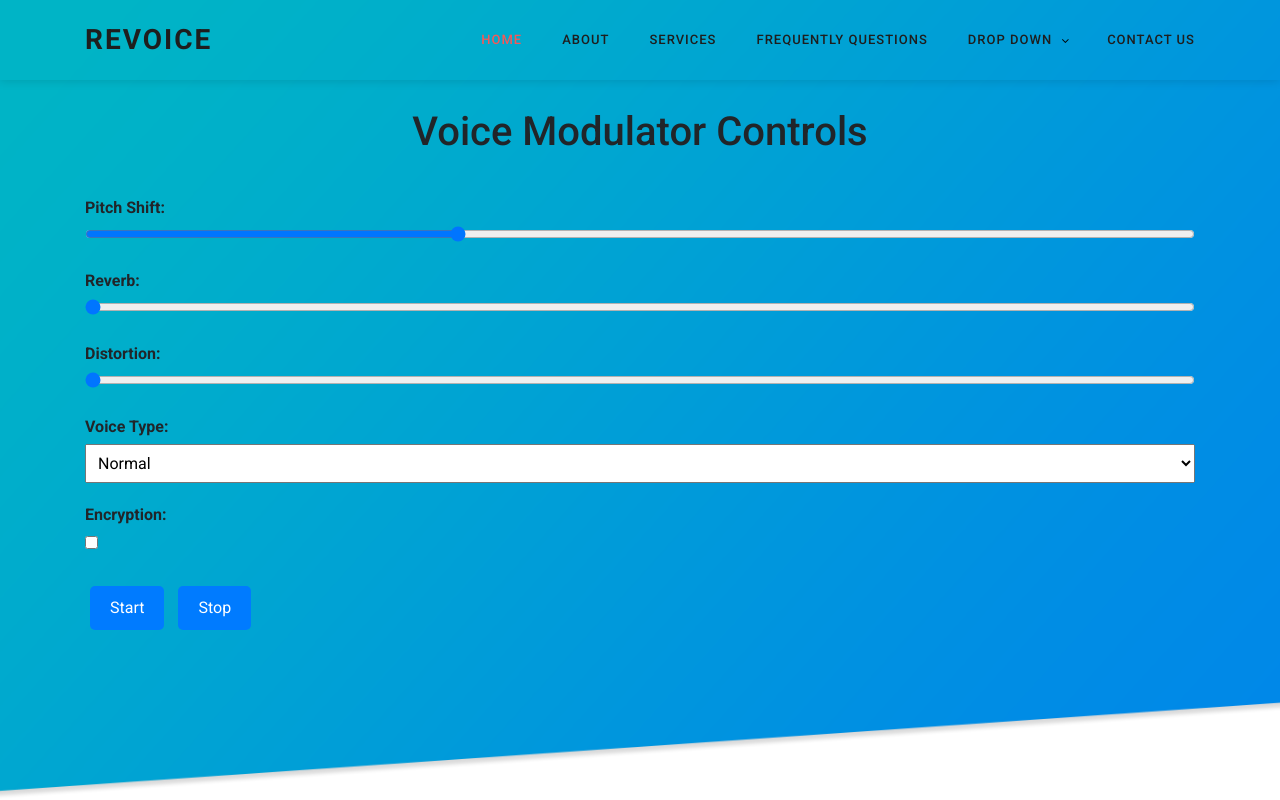
After one commit to AnjaliRawatAR/Jovac-real-time-voice-modulation, a Flask app: page /voice-modulator in a window 1280 px wide. The commit adds this page. Run offline with Flask 3, Linux system fonts and the light colour scheme; parts of the project's set-up code (start-up, migrations or seed data) failed here and were passed over; some libraries are stand-ins or nearby versions.

Commit message:
changes in login, app.py and addition of dashboard.html and voice_modulator.py

```diff
--- a/app.py
+++ b/app.py
@@ -36,9 +36,21 @@ class Employee(db.Model):
 @app.route('/')
 def home():
     return render_template('index.html')
+
 @app.route('/login')
 def login():
+    if request.method == 'POST':
+        name = request.form['name']
+        email = request.form['email']
+        password = request.form['password']
+        # Here, you should add code to verify user credentials
+        # For now, we assume the login is successful
+        return redirect(url_for('dashboard'))
     return render_template('Login.html')
+
+@app.route('/voice-modulator')
+def voice_modulator():
+    return render_template('dashboard.html')
 
 
 @app.route('/logout')
@@ -89,6 +101,7 @@ def index():
     profiles = Employee.query.all()
     return render_template('profiles.html', profiles=profiles)
 
+
 @app.route('/signup2', methods=['POST'])
 def signup2():
     name = request.form.get('name')
--- /dev/null
+++ b/static/css/custom-modulator.css
@@ -0,0 +1,46 @@
+/* Custom styles for the Voice Modulator page */
+
+#voice-modulator {
+    padding: 60px 0;
+}
+
+#voice-modulator h2 {
+    text-align: center;
+    margin-bottom: 40px;
+    font-size: 2.5rem;
+}
+
+#voice-modulator .form-group {
+    margin-bottom: 20px;
+}
+
+#voice-modulator label {
+    display: block;
+    margin-bottom: 5px;
+    font-weight: bold;
+}
+
+#voice-modulator input[type="range"] {
+    width: 100%;
+}
+
+#voice-modulator select {
+    width: 100%;
+    padding: 8px;
+}
+
+#voice-modulator button {
+    display: inline-block;
+    margin: 10px 5px;
+    padding: 10px 20px;
+    font-size: 16px;
+    color: #fff;
+    background-color: #007bff;
+    border: none;
+    border-radius: 5px;
+    cursor: pointer;
+}
+
+#voice-modulator button:hover {
+    background-color: #0056b3;
+}
--- /dev/null
+++ b/templates/dashboard.html
@@ -0,0 +1,189 @@
+<!DOCTYPE html>
+<html lang="en">
+<head>
+    <meta charset="utf-8">
+    <meta name="viewport" content="width=device-width, initial-scale=1, shrink-to-fit=no">
+    <meta name="description" content="">
+    <meta name="author" content="Template Mo">
+    <link href="https://fonts.googleapis.com/css?family=Roboto:100,300,400,500,700,900" rel="stylesheet">
+    <title>Revoice: Voice Modulator</title>
+    <!-- Additional CSS Files -->
+    <link rel="stylesheet" type="text/css" href="../static/css/bootstrap.min.css">
+    <link rel="stylesheet" type="text/css" href="../static/css/font-awesome.css">
+    <link rel="stylesheet" type="text/css" href="../static/css/templatemo-art-factory.css">
+    <link rel="stylesheet" type="text/css" href="../static/css/owl-carousel.css">
+    <!-- Custom CSS -->
+    <link rel="stylesheet" type="text/css" href="../static/css/custom-modulator.css">
+    <style>
+        /* Navbar Styles */
+header.header-area {
+    background-color: rgba(255, 255, 255, 0.5); /* Semi-transparent white background */
+    background: none; /* Remove any default background */
+    box-shadow: none; /* Remove any default shadow */
+}
+
+/* Navbar links and logo */
+header .logo a,
+header .nav li a {
+    color: #000; /* Set text color */
+}
+
+header .nav li a:hover {
+    color: #007bff; /* Change text color on hover */
+}
+
+/* Ensure the navbar remains sticky */
+header.header-area {
+    position: fixed;
+    width: 100%;
+    top: 0;
+    left: 0;
+    z-index: 1000;
+}
+body {
+    background-image: url('../static/images/banner-bg.png');
+    background-size: cover; /* Ensure the image covers the entire page */
+    background-repeat: no-repeat; /* Prevent tiling */
+    background-position: center center; /* Center the image */
+    background-attachment: fixed; /* Keep the image fixed during scroll */
+    margin: 0;
+    padding: 0;
+    height: 100vh; /* Full viewport height */
+}
+    </style>
+</head>
+<body>
+    <!-- ***** Preloader Start ***** -->
+    <div id="preloader">
+        <div class="jumper">
+            <div></div>
+            <div></div>
+            <div></div>
+        </div>
+    </div>
+    <!-- ***** Preloader End ***** -->
+
+    <!-- ***** Header Area Start ***** -->
+    <header class="header-area header-sticky">
+        <div class="container">
+            <div class="row">
+                <div class="col-12">
+                    <nav class="main-nav">
+                        <!-- ***** Logo Start ***** -->
+                        <a href="#" class="logo">ReVoice</a>
+                        <!-- ***** Logo End ***** -->
+                        <!-- ***** Menu Start ***** -->
+                        <ul class="nav">
+                            <li class="scroll-to-section"><a href="{{ url_for('home') }}" class="active">Home</a></li>
+                            <li class="scroll-to-section"><a href="#about">About</a></li>
+                            <li class="scroll-to-section"><a href="#services">Services</a></li>
+                            <li class="scroll-to-section"><a href="#frequently-question">Frequently Questions</a></li>
+                            <li class="submenu">
+                                <a href="javascript:;">Drop Down</a>
+                                <ul>
+                                    <li><a href="">About Us</a></li>
+                                    <li><a href="">Features</a></li>
+                                    <li><a href="">FAQ's</a></li>
+                                    <li><a href="">Blog</a></li>
+                                    <li><a href="{{ url_for('signup') }}" >Signup</a></li>
+                                    <li><a href="{{ url_for('login') }}">Login</a></li>
+                                </ul>
+                            </li>
+                            <li class="scroll-to-section"><a href="#contact-us">Contact Us</a></li>
+                        </ul>
+                        <a class='menu-trigger'>
+                            <span>Menu</span>
+                        </a>
+                        <!-- ***** Menu End ***** -->
+                    </nav>
+                </div>
+            </div>
+        </div>
+    </header>
+    <!-- ***** Header Area End ***** -->
+
+    <!-- ***** Voice Modulator Area Start ***** -->
+    <br>
+    <br>
+
+    <section class="section" id="voice-modulator">
+        <div class="container">
+            <div class="row">
+                <div class="col-lg-12">
+                    <h2>Voice Modulator Controls</h2>
+                    <form id="modulator-form">
+                        <div class="form-group">
+                            <label for="pitch">Pitch Shift:</label>
+                            <input type="range" id="pitch" name="pitch" min="0.5" max="2.0" step="0.1" value="1.0">
+                        </div>
+                        <div class="form-group">
+                            <label for="reverb">Reverb:</label>
+                            <input type="range" id="reverb" name="reverb" min="0.0" max="1.0" step="0.1" value="0.0">
+                        </div>
+                        <div class="form-group">
+                            <label for="distortion">Distortion:</label>
+                            <input type="range" id="distortion" name="distortion" min="0.0" max="10.0" step="0.1" value="0.0">
+                        </div>
+                        <div class="form-group">
+                            <label>Voice Type:</label>
+                            <select id="voice-type" name="voice">
+                                <option value="normal">Normal</option>
+                                <option value="robot">Robot</option>
+                                <option value="female">Female</option>
+                            </select>
+                        </div>
+                        <div class="form-group">
+                            <label>Encryption:</label>
+                            <input type="checkbox" id="encrypt" name="encrypt">
+                        </div>
+                        <button type="button" onclick="controlModulator('start')">Start</button>
+                        <button type="button" onclick="controlModulator('stop')">Stop</button>
+                    </form>
+                </div>
+            </div>
+        </div>
+    </section>
+    <!-- ***** Voice Modulator Area End ***** -->
+
+    <!-- jQuery -->
+    <script src="../static/js/jquery-2.1.0.min.js"></script>
+    <!-- Bootstrap -->
+    <script src="../static/js/popper.js"></script>
+    <script src="../static/js/bootstrap.min.js"></script>
+    <!-- Plugins -->
+    <script src="../static/js/owl-carousel.js"></script>
+    <script src="../static/js/scrollreveal.min.js"></script>
+    <script src="../static/js/waypoints.min.js"></script>
+    <script src="../static/js/jquery.counterup.min.js"></script>
+    <script src="../static/js/imgfix.min.js"></script>
+    <!-- Global Init -->
+    <script src="../static/js/custom.js"></script>
+    <!-- Custom JS for modulator control -->
+    <script>
+        function controlModulator(action) {
+            var pitch = $('#pitch').val();
+            var reverb = $('#reverb').val();
+            var distortion = $('#distortion').val();
+            var voice = $('#voice-type').val();
+            var encrypt = $('#encrypt').is(':checked') ? 'on' : 'off';
+
+            $.ajax({
+                url: '/modulator/control',
+                type: 'POST',
+                contentType: 'application/json',
+                data: JSON.stringify({
+                    action: action,
+                    pitch: pitch,
+                    reverb: reverb,
+                    distortion: distortion,
+                    voice: voice,
+                    encrypt: encrypt
+                }),
+                success: function(response) {
+                    console.log('Control action successful:', response);
+                }
+            });
+        }
+    </script>
+</body>
+</html>
--- a/templates/index.html
+++ b/templates/index.html
@@ -259,7 +259,7 @@ https://templatemo.com/tm-537-art-factory
 
             <div class="row">
                 <div class="left-text col-lg-6 col-md-6 col-sm-12">
-                    <h5>Class aptent taciti sociosqu ad litora torquent per conubia</h5>
+                    <h5>Why Real time voice modulation</h5>
                     <div class="accordion-text">
                         <p>The Real-Time Voice Modulation System has the potential to revolutionize telecommunication privacy and security. With its advanced technology and seamless integration with existing systems, it is expected to provide enhanced control over voice identity.</p>
                         <p>The next upcoming days we will be engaged in completing the development of the system and ensuring its performance and security.</p>
```
Also changed, not shown: voice_modulator.py (added, +89 -0 lines).
